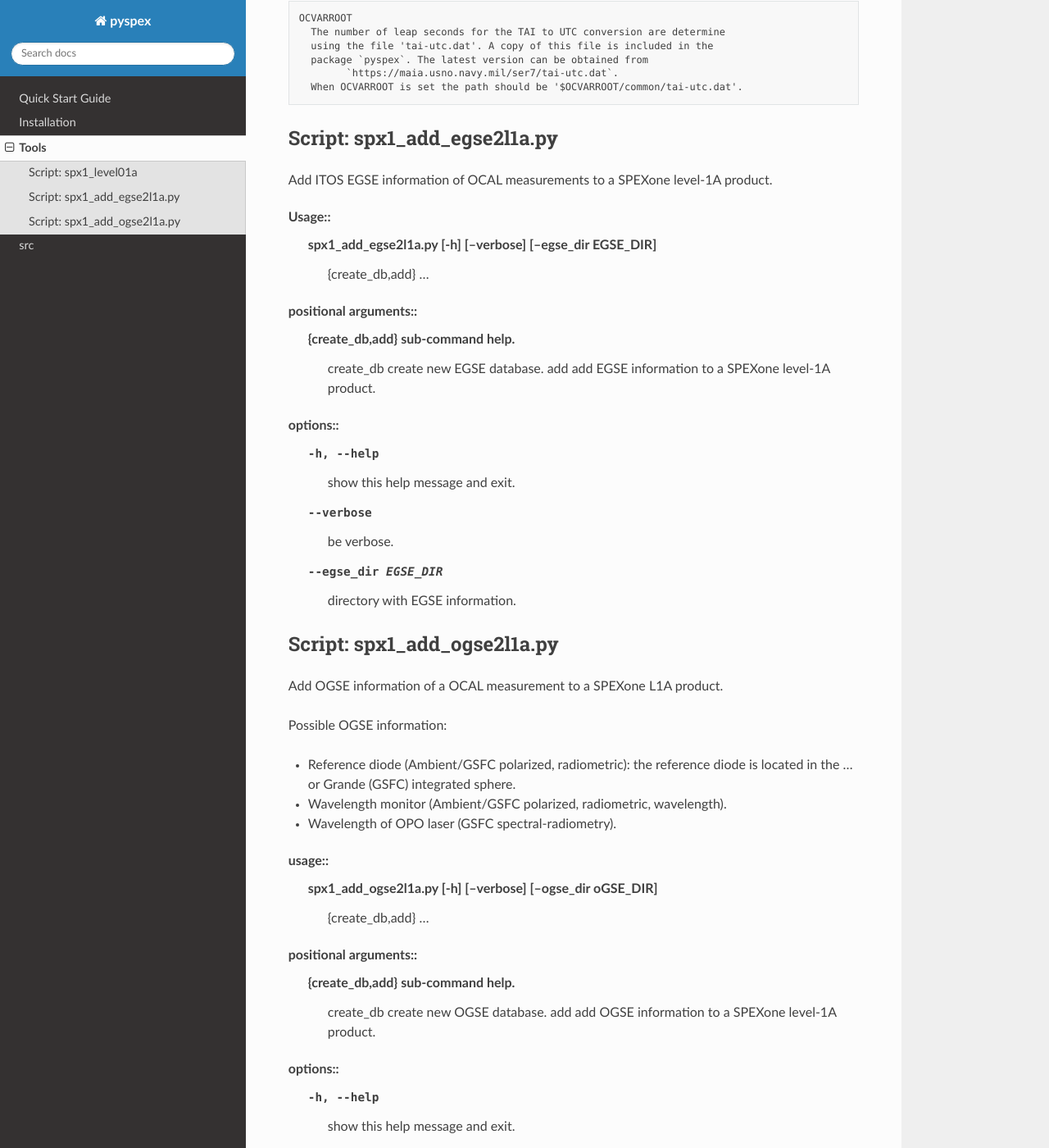
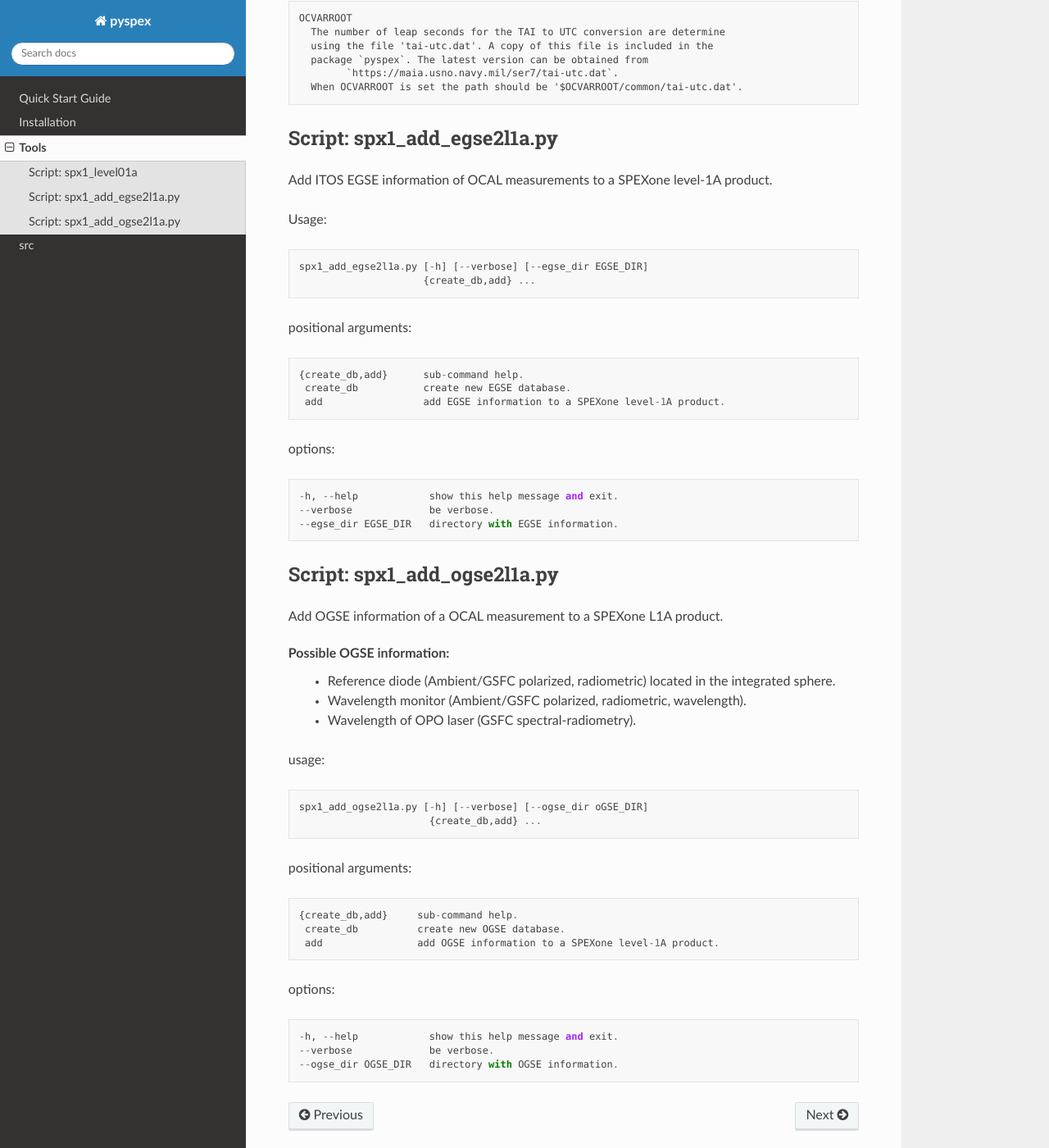
Before and after one commit to rmvanhees/pyspex, a Sphinx documentation site: the page built from docs/tools.rst, in a window 1280 px wide and 1400 px high, scrolled down 2058 px. Shown: the whole window at 82% size. Built offline with Sphinx 7.4.7 and the Read the Docs theme 2.0.0, drawn with Linux system fonts in a browser that asks for light colours; some of the changed text lies outside the part shown.

Commit message:
Updated Sphinx documentation

```diff
--- a/docs/pyspex.lib.rst
+++ b/docs/pyspex.lib.rst
@@ -36,10 +36,10 @@ pyspex.lib.l1c\_def module
    :undoc-members:
    :show-inheritance:
 
-pyspex.lib.tai\_to\_utc module
-------------------------------
+pyspex.lib.leap\_sec module
+---------------------------
 
-.. automodule:: pyspex.lib.tai_to_utc
+.. automodule:: pyspex.lib.leap_sec
    :members:
    :undoc-members:
    :show-inheritance:
--- a/docs/tools.rst
+++ b/docs/tools.rst
@@ -5,7 +5,7 @@ The package pyspex comes with several tools, these are desccribed in this
 section.
 
 Script: spx1_level01a
-------------------------
+---------------------
 Generate level-1A product from SPEXone level-0 data.
 
 Usage::
@@ -110,15 +110,18 @@ Script: spx1_add_egse2l1a.py
 Add ITOS EGSE information of OCAL measurements to a SPEXone level-1A product.
 
 Usage::
+
    spx1_add_egse2l1a.py [-h] [--verbose] [--egse_dir EGSE_DIR]
                         {create_db,add} ...
 
 positional arguments::
+
   {create_db,add}      sub-command help.
-    create_db          create new EGSE database.
-    add                add EGSE information to a SPEXone level-1A product.
+   create_db           create new EGSE database.
+   add                 add EGSE information to a SPEXone level-1A product.
 
 options::
+
   -h, --help            show this help message and exit.
   --verbose             be verbose.
   --egse_dir EGSE_DIR   directory with EGSE information.
@@ -129,24 +132,25 @@ Script: spx1_add_ogse2l1a.py
 Add OGSE information of a OCAL measurement to a SPEXone L1A product.
 
 Possible OGSE information:
+ * Reference diode (Ambient/GSFC polarized, radiometric) located in the integrated sphere.
 
-* Reference diode (Ambient/GSFC polarized, radiometric): the reference diode
-  is located in the ... or Grande (GSFC) integrated sphere.
+ * Wavelength monitor (Ambient/GSFC polarized, radiometric, wavelength).
 
-* Wavelength monitor (Ambient/GSFC polarized, radiometric, wavelength).
-
-* Wavelength of OPO laser (GSFC spectral-radiometry).
+ * Wavelength of OPO laser (GSFC spectral-radiometry).
 
 usage::
-   spx1_add_ogse2l1a.py [-h] [--verbose] [--ogse_dir oGSE_DIR]
+
+  spx1_add_ogse2l1a.py [-h] [--verbose] [--ogse_dir oGSE_DIR]
                         {create_db,add} ...
 
 positional arguments::
-  {create_db,add}      sub-command help.
-    create_db          create new OGSE database.
-    add                add OGSE information to a SPEXone level-1A product.
+
+  {create_db,add}     sub-command help.
+   create_db          create new OGSE database.
+   add                add OGSE information to a SPEXone level-1A product.
 
 options::
+
   -h, --help            show this help message and exit.
   --verbose             be verbose.
   --ogse_dir OGSE_DIR   directory with OGSE information.
```
Also changed, not shown: docs/pyspex.gen_l1a.rst (added, +21 -0 lines), docs/pyspex.rst (+9 -0 lines).
